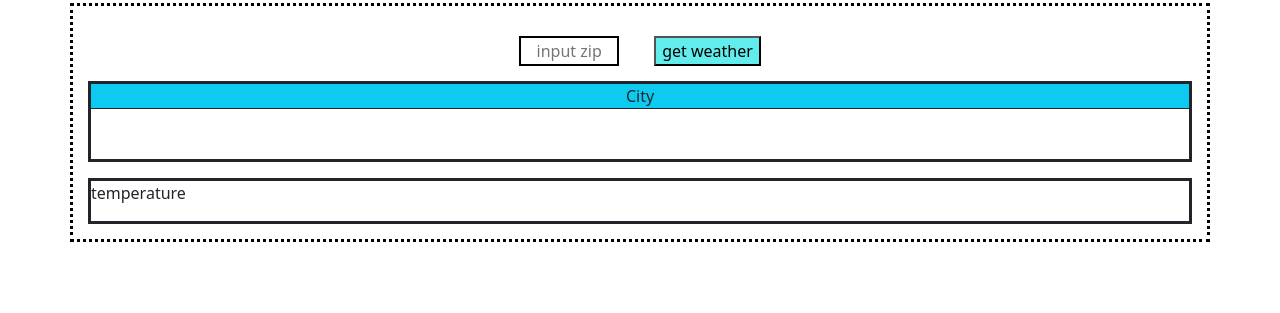
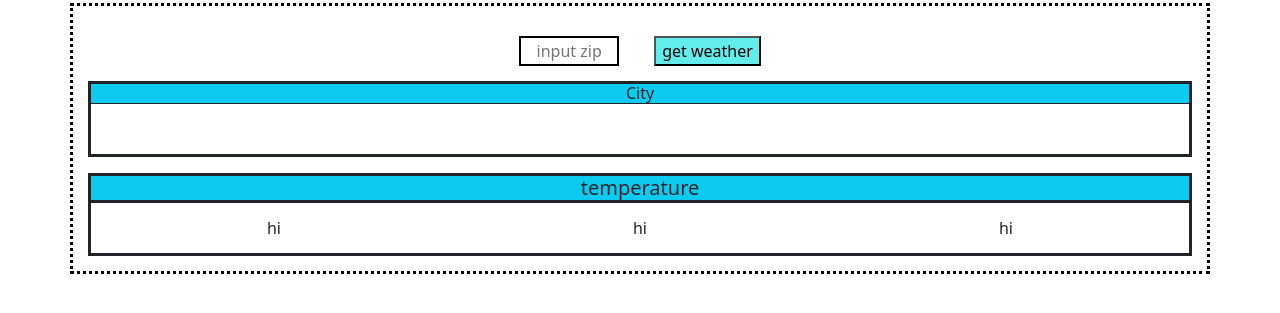
Before and after one commit to DylanWDev/weather-app, a plain HTML site: page sandbox.html in a window 1280 px wide. Shown: the part 53-366 px from the top of the page. Drawn offline with nearby package versions, Linux system fonts and the light colour scheme; no server answers.

Commit message:
got row to work

```diff
--- a/css/style.css
+++ b/css/style.css
@@ -24,6 +24,6 @@
   border: solid 2px;
 }
 
-#cityName {
+#cityName, #tempK, #tempC{
   height: 50px;
 }
--- a/js/sandbox.js
+++ b/js/sandbox.js
@@ -1,6 +1,6 @@
 //* global variables
 let state = 0
-let zipCode = "20314"
+let zipCode = ""
 let temp = ""
 let condition = ""
 const apiKey = "9a522097e4ef3c0ac50fa6944a8b3d33"
@@ -8,20 +8,7 @@ const apiKey = "9a522097e4ef3c0ac50fa6944a8b3d33"
 
 
 //* runs the api
-async function test_axios() {
-    try {
-        const api_url = `https://api.openweathermap.org/data/2.5/weather?zip=${zipCode},us&appid=${apiKey}`;
-        const result = await axios.get(api_url);
-        console.log(result.data.main.temp)
-        console.log(result.data.name);
-        if (result) {
-            fillCity(result.data.name);
-        }
-    } catch (error) {
-        alert("zip code not found", error);
-        // You can display an error message to the user here if needed
-    }
-}
+
 //* runs the api
 
 
@@ -60,12 +47,16 @@ topDiv.classList = "d-flex justify-content-center"
  topDiv.appendChild(newButton);
  newButton.id = "testBtn"
 
-document.getElementById("testBtn").addEventListener('click', getZip)
+document.getElementById("testBtn").addEventListener('click', function(){
+    getWeather()
+})
 
-function getZip(){
+async function getWeather(){
     let inputField = document.getElementById("input")
     zipCode = inputField.value
     test_axios().then(console.log('got city'));
+
+
 }
 //* input and button area
 
@@ -86,22 +77,24 @@ infoDiv.appendChild(cityDiv)
 cityDiv.id = "cityDiv"
 cityDiv.classList = "d-block border border-dark border-3"
 
-let city = document.createElement("p")
+let city = document.createElement("h6")
 city.innerText = "City"
 cityDiv.appendChild(city)
 city.id = "city"
 city.classList = "d-flex justify-content-center mb-0 border-bottom border-dark bg-info"
 
+
 let cityName = document.createElement("p")
 cityDiv.appendChild(cityName)
 cityName.id = "cityName"
 cityName.classList = "d-flex justify-content-center mb-0 align-items-center"
-//* city area
-
 
 function fillCity(city){
     cityName.innerText = city
 }
+//* city area
+
+
 
 
 //* temperature area
@@ -110,13 +103,58 @@ infoDiv.appendChild(tempDiv);
 tempDiv.id = "tempDiv";
 tempDiv.classList = "d-block border border-dark border-3 mt-3";
 
-let tempMain = document.createElement("p");
+let tempMain = document.createElement("h5");
 tempMain.innerHTML = "temperature";
 tempDiv.appendChild(tempMain);
+tempMain.id = "tempMain"
+tempMain.classList = "d-flex justify-content-center mb-0 border-dark bg-info"
 
-let tempName = document.createElement("p");
-tempDiv.appendChild(tempName);
+//*row container
+let tempContainDiv = document.createElement("div");
+infoDiv.appendChild(tempContainDiv);
+tempContainDiv.id = "TempContainDiv";
+tempContainDiv.classList = "d-flex justify-content-between border border-dark border-3 border-top-0"; // Use justify-content-between for a row layout
+//*row container
+
+let tempK = document.createElement("div");
+tempContainDiv.appendChild(tempK);
+tempK.id = "tempK";
+tempK.innerHTML = "hi";
+tempK.classList = "col-4 d-flex justify-content-center mb-0 align-items-center";
+
+let tempF = document.createElement("div");
+tempContainDiv.appendChild(tempF);
+tempF.id = "tempF";
+tempF.innerHTML = "hi";
+tempF.classList = "col-4 d-flex justify-content-center mb-0 align-items-center";
+
+let tempC = document.createElement("div");
+tempContainDiv.appendChild(tempC);
+tempC.id = "tempC";
+tempC.innerHTML = "hi";
+tempC.classList = "col-4 d-flex justify-content-center mb-0 align-items-center";
+
+
 //* temperature area
+
+async function test_axios() {
+    try {
+        const api_url = `https://api.openweathermap.org/data/2.5/weather?zip=${zipCode},us&appid=${apiKey}`;
+        const result = await axios.get(api_url);
+        console.log(result.data.main.temp)
+        console.log(result.data.name);
+        if (result) {
+            fillCity(result.data.name);
+        }
+
+        function fillTemp(temp){
+            tempK = result
+        }
+    } catch (error) {
+        alert("zip code not found", error);
+        // You can display an error message to the user here if needed
+    }
+}
 
 
 
--- a/sandbox.html
+++ b/sandbox.html
@@ -7,7 +7,7 @@
     <link href="https://cdn.jsdelivr.net/npm/bootstrap@5.3.2/dist/css/bootstrap.min.css" rel="stylesheet" integrity="sha384-T3c6CoIi6uLrA9TneNEoa7RxnatzjcDSCmG1MXxSR1GAsXEV/Dwwykc2MPK8M2HN" crossorigin="anonymous">
     <link href="css/style.css" rel="stylesheet">
 </head>
-<body onload="test_axios()">
+<body">
 
 
 
```
Also changed, not shown: 1 other file.
